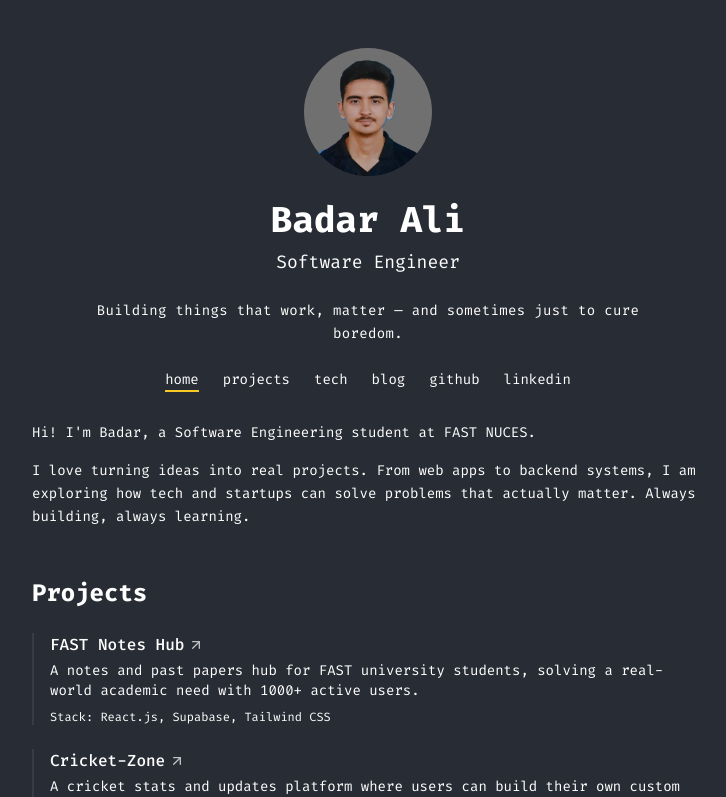
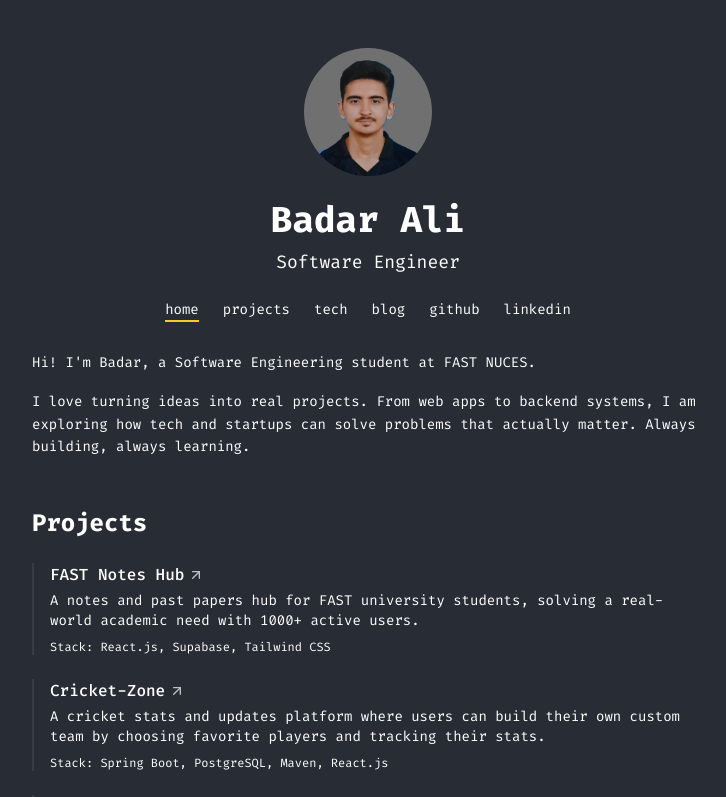
Before and after one commit to badarali5/portfolio-website, a React (Vite) app: page / in a window 1280 px wide. Shown: the top 797 px of the page, without its empty margins (272-998 px from the left). Built offline with nearby package versions, Linux system fonts and the light colour scheme; the HTML template or start-up script is replaced by a standard one.

Commit message:
Update ProfileSection.tsx

```diff
--- a/src/components/ProfileSection.tsx
+++ b/src/components/ProfileSection.tsx
@@ -20,9 +20,6 @@ export const ProfileSection = () => {
         Software Engineer
       </p>
 
-      <p className="font-mono text-sm leading-relaxed tracking-wide text-text-secondary mb-6 max-w-xl mx-auto">
-        Building things that work, matter — and sometimes just to cure boredom.
-      </p>
 
       <Navigation />
 
```
